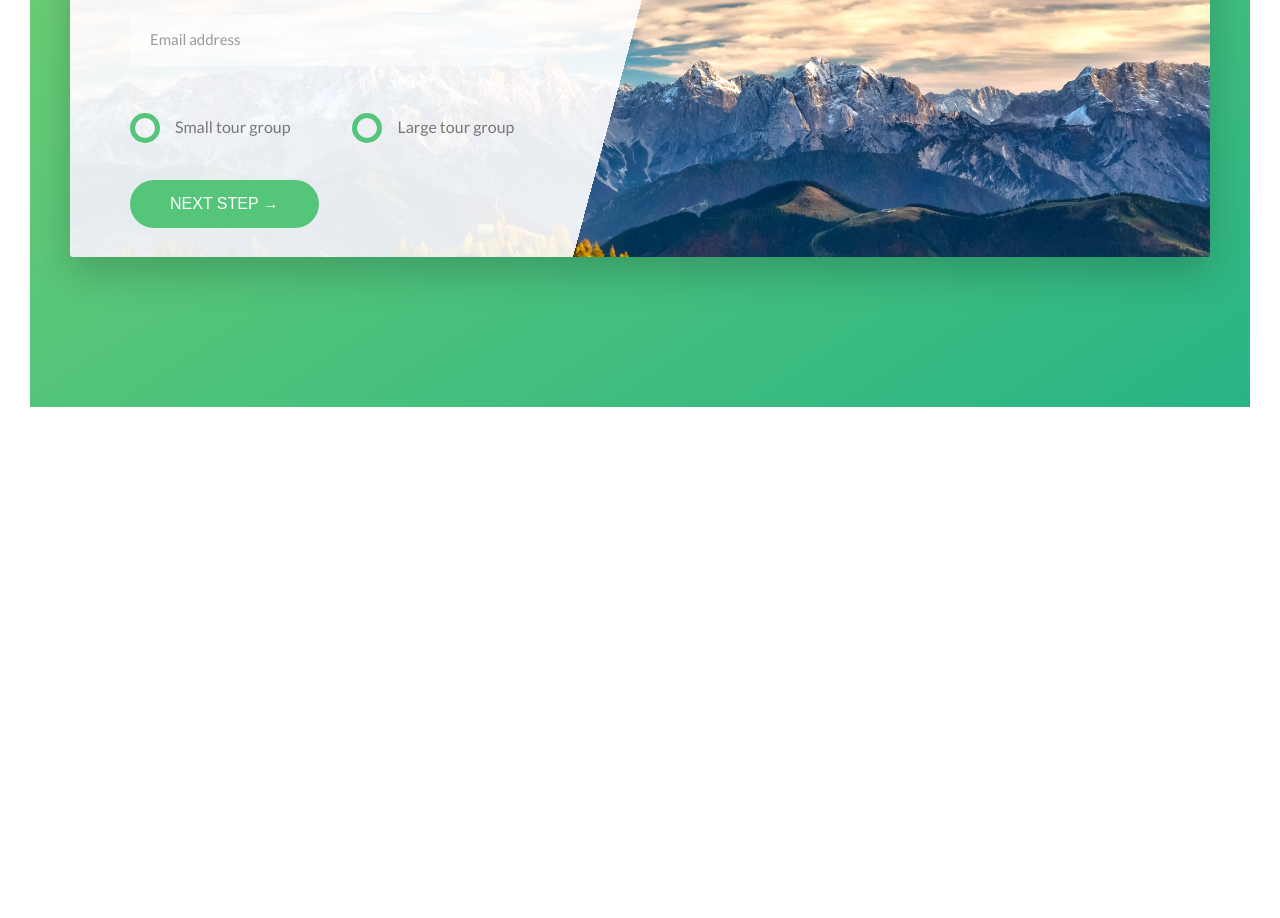
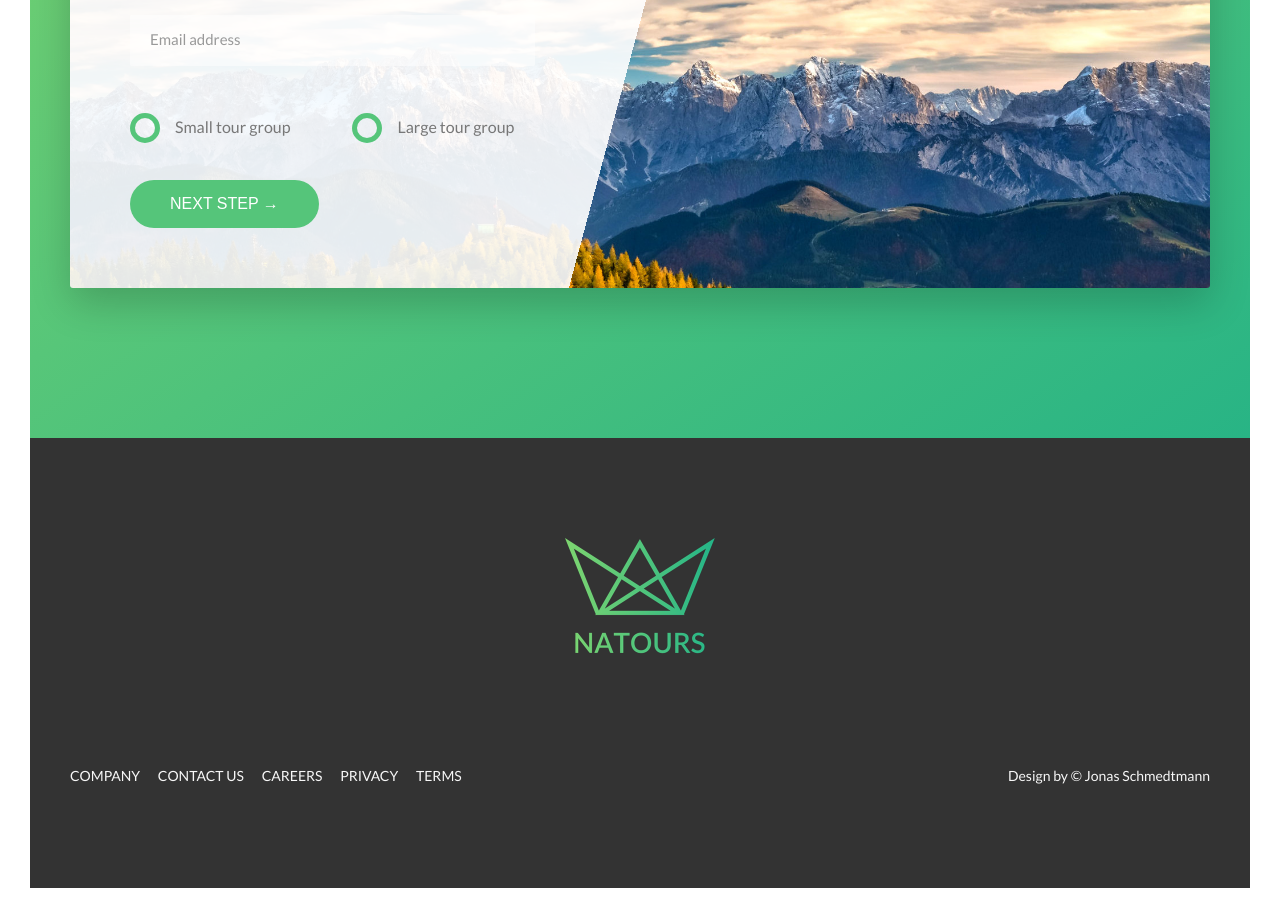
Before and after one commit to bayramhayri/advanced-css-course, a plain HTML site: page Natours/index.html in a window 1280 px wide. Shown: the part 4836-5754 px from the top of the page. Before the commit the page ends 5273 px from the top, so only its background shows below. Drawn offline with Linux system fonts and the light colour scheme.

Commit message:
Add footer to natours

```diff
--- a/Natours/index.html
+++ b/Natours/index.html
@@ -384,6 +384,44 @@
         </div>
       </section>
     </main>
+
+    <!-- Footer -->
+
+    <footer class="footer">
+      <div class="footer__logo-box">
+        <img
+          src="img/logo-green-2x.png"
+          alt="Full logo"
+          class="footer__logo u-margin-bottom-big"
+        />
+      </div>
+      <div class="row">
+        <div class="col-1-of-2">
+          <div class="footer__navigation">
+            <ul class="footer__list">
+              <li class="footer__item">
+                <a href="#" class="footer__link">Company</a>
+              </li>
+              <li class="footer__item">
+                <a href="#" class="footer__link">Contact us</a>
+              </li>
+              <li class="footer__item">
+                <a href="#" class="footer__link">Careers</a>
+              </li>
+              <li class="footer__item">
+                <a href="#" class="footer__link">Privacy</a>
+              </li>
+              <li class="footer__item">
+                <a href="#" class="footer__link">Terms</a>
+              </li>
+            </ul>
+          </div>
+        </div>
+        <div class="col-1-of-2">
+          <p class="footer__copyright">Design by &copy; Jonas Schmedtmann</p>
+        </div>
+      </div>
+    </footer>
     <!--
       <section class="grid-test">
         <div class="row">
--- a/Natours/sass/abstracts/_variables.scss
+++ b/Natours/sass/abstracts/_variables.scss
@@ -13,6 +13,7 @@ $color-grey-light-2: #eee;
 
 $color-grey-dark: #777;
 $color-grey-dark-2: #999;
+$color-grey-dark-3: #333;
 
 $color-white: #fff;
 $color-black: #000;
--- /dev/null
+++ b/Natours/sass/layout/_footer.scss
@@ -0,0 +1,57 @@
+.footer {
+  background-color: $color-grey-dark-3;
+  color: $color-grey-light-1;
+  padding: 10rem 0;
+  font-size: 1.4rem;
+
+  &__logo-box {
+    text-align: center;
+  }
+
+  &__logo {
+    width: 15rem;
+    height: auto;
+  }
+
+  &__navigation {
+    padding-top: 2rem;
+  }
+
+  &__list {
+    list-style: none;
+  }
+
+  &__item {
+    display: inline-block;
+
+    &:not(:last-child) {
+      margin-right: 1.5rem;
+    }
+  }
+
+  &__link {
+    &:link,
+    &:visited {
+      display: inline-block;
+      background-color: $color-grey-dark-3;
+      color: $color-grey-light-1;
+      text-decoration: none;
+      text-transform: uppercase;
+      transition: all 0.2s;
+    }
+
+    &:hover,
+    &:active {
+      color: $color-primary;
+      box-shadow: 0 1rem 2rem rgba($color-black, 0.4);
+      transform: rotate(4deg) scale(1.2);
+    }
+  }
+
+  &__copyright {
+    padding-top: 2rem;
+    width: 75%;
+    float: right;
+    text-align: right;
+  }
+}
--- a/Natours/sass/main.scss
+++ b/Natours/sass/main.scss
@@ -3,5 +3,5 @@
 @import 'components/button', 'components/composition', 'components/feature-box',
   'components/card', 'components/story', 'components/bg-video',
   'components/form';
-@import 'layout/grid', 'layout/header';
+@import 'layout/grid', 'layout/header', 'layout/footer';
 @import 'pages/home';
--- a/Natours/sass/pages/_home.scss
+++ b/Natours/sass/pages/_home.scss
@@ -53,9 +53,6 @@
   border-radius: $default-border-radius;
   box-shadow: 0 1.5rem 4rem rgba($color-black, 0.2);
 
-  // Test
-  height: 50rem;
-
   &__form {
     width: 50%;
     padding: 6rem;
```
Also changed, not shown: Natours/css/main.css.
